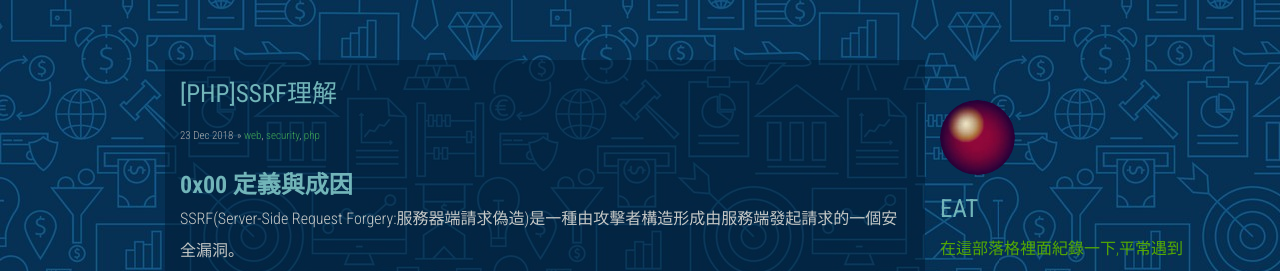
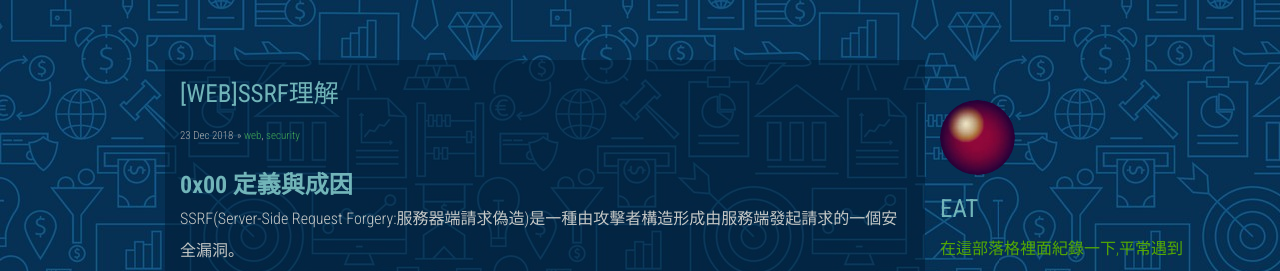
Before and after one commit to dyeat/dyeat.github.io, a Jekyll site: the page built from _posts/2018-12-23-SSRF理解.md, in a window 1280 px wide and 900 px high. Shown: the top 271 px of the window. Built offline with Jekyll 4.4.1, drawn with Linux system fonts in a browser that asks for light colours; nearby versions of some CDN libraries; comment, search, counter and statistics services are not loaded.

Commit message:
update post

```diff
--- a/_posts/2018-12-23-SSRF理解.md
+++ b/_posts/2018-12-23-SSRF理解.md
@@ -1,9 +1,9 @@
 ---
 layout: post
-title: "[PHP]SSRF理解"
+title: "[WEB]SSRF理解"
 date: 2018-12-23 22:15:22 +0800
-categories: [web,security,php]
-tags: [web,security,php]
+categories: [web,security]
+tags: [web,security]
 ---
 
 
```
